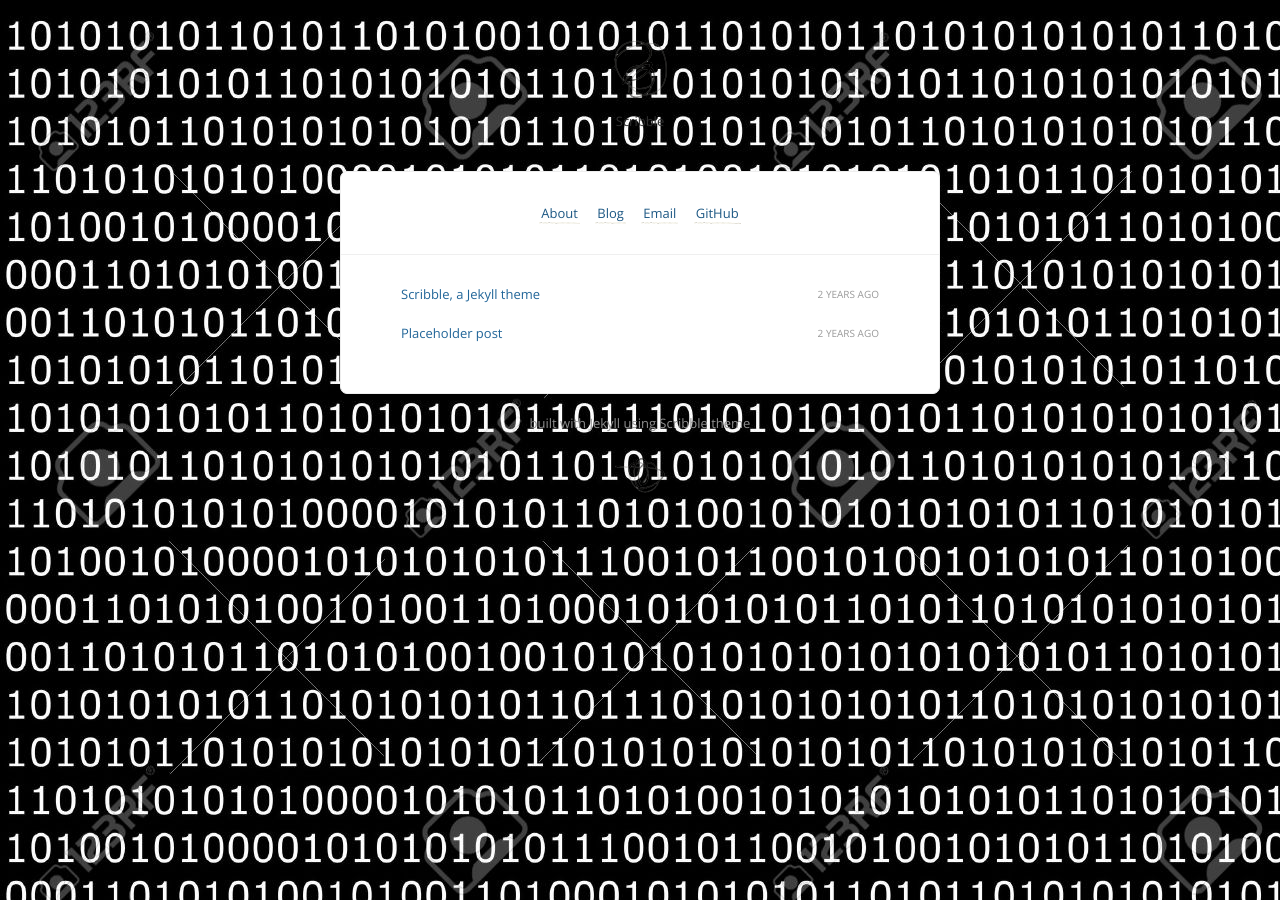
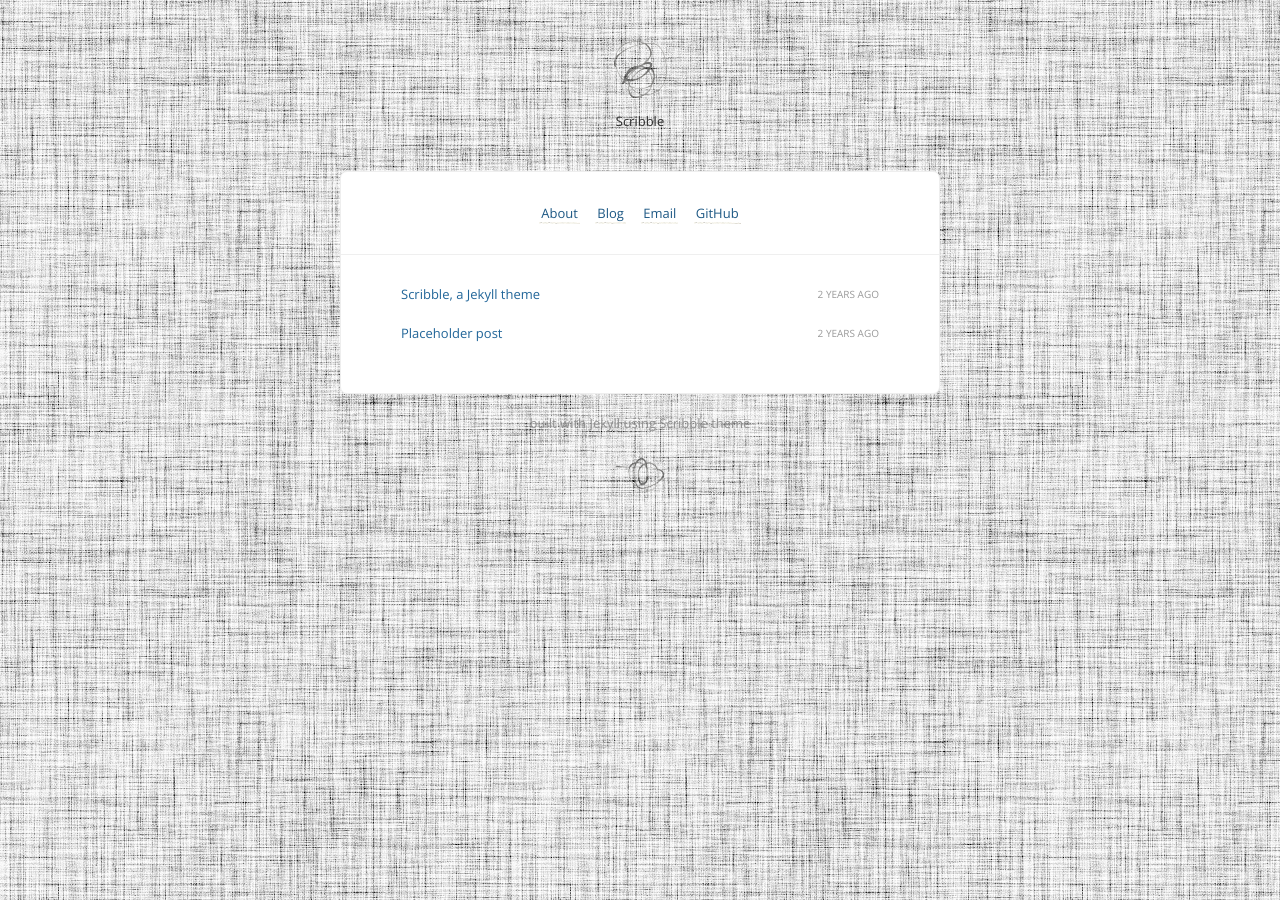
Before and after one commit to datawarlord/datawarlord.github.io, a Jekyll site: the page built from index.html, in a window 1280 px wide. Built offline with Jekyll 4.4.1, drawn with Linux system fonts in a browser that asks for light colours; Markdown is read by kramdown in place of the engine named in the settings; comment, search, counter and statistics services are not loaded.

Commit message:
Fix background

```diff
--- a/stylesheets/style.css
+++ b/stylesheets/style.css
@@ -6,7 +6,7 @@
 
 body {
   background: #f9f9f9;
- background-image: url('/images/bg.jpg'); color: #303030;
+ background-image: url('/images/bg.png'); color: #303030;
   font-family: 'Open Sans', sans-serif;
   font-weight: 400;
   font-size: 13px;
```
Also changed, not shown: images/bg.png (added), 1 other file.
